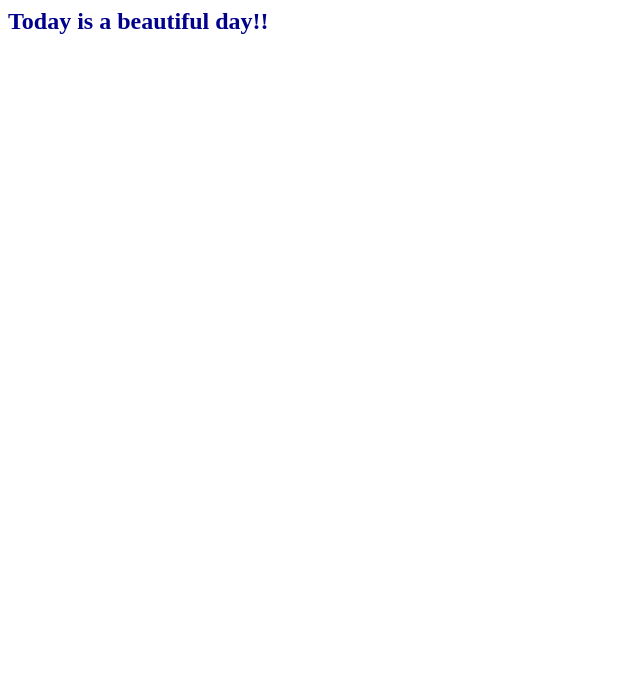
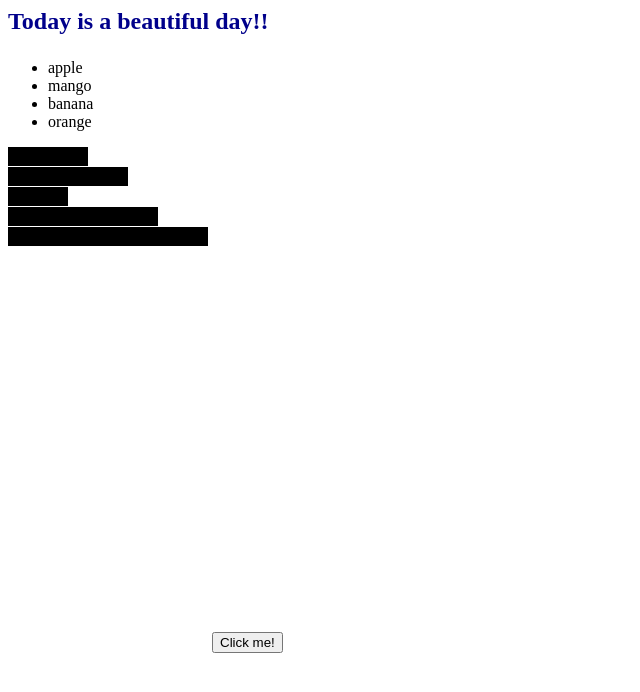
Before and after one commit to hsba/javascript-training, a plain HTML site: page index.html in a window 1280 px wide. Shown: the whole page, without its empty margins (0-640 px from the left). Drawn offline with nearby package versions, Linux system fonts and the light colour scheme.

Commit message:
HTML with simple tutorial content

```diff
--- a/index.html
+++ b/index.html
@@ -6,11 +6,58 @@
 
 <h3>Today is a beautiful day!!</h3>
 
+<ul></ul>
+
+<svg width='200' height='500'></svg>
+
+<button type='#btn'>Click me!</button>
+
 <script src='https://d3js.org/d3.v4.min.js'></script>
 
 <script>
+    // Modifying the visual appearance of an HTML element
     d3.select('h3').style('color', 'darkblue');
     d3.select('h3').style('font-size', '24px');
+
+    // Selecting an attribute in the HTML and adding content
+    var fruits = ['apple', 'mango', 'banana', 'orange'];
+    d3.select('ul')
+        .selectAll('li')
+        .data(fruits)
+        .enter()
+        .append('li')
+        .text(function(d) { return d; });
+
+    //Select SVG element
+    //var svg = d3.select('svg');
+    //Create rectangle element inside SVG
+    //svg.append('rect')
+    //    .attr('x', 50)
+    //    .attr('y', 50)
+    //    .attr('width', 200)
+    //    .attr('height', 100)
+    //    .attr('fill', 'green');
+
+    var data = [80, 120, 60, 150, 200];
+
+    var barHeight = 20;
+    var bar = d3.select('svg')
+          .selectAll('rect')
+          .data(data)
+          .enter()
+          .append('rect')
+          .attr('width', function(d) {  return d; })
+          .attr('height', barHeight - 1)
+          .attr('transform', function(d, i) {
+            return "translate(0," + i * barHeight + ")";
+          });
+
+    d3.select('button')
+        .on('click', function () {
+            d3.select('body')
+               .append('h3')
+               .text('Today is a beautiful day!!');
+        });
 </script>
 
 </body>
```
